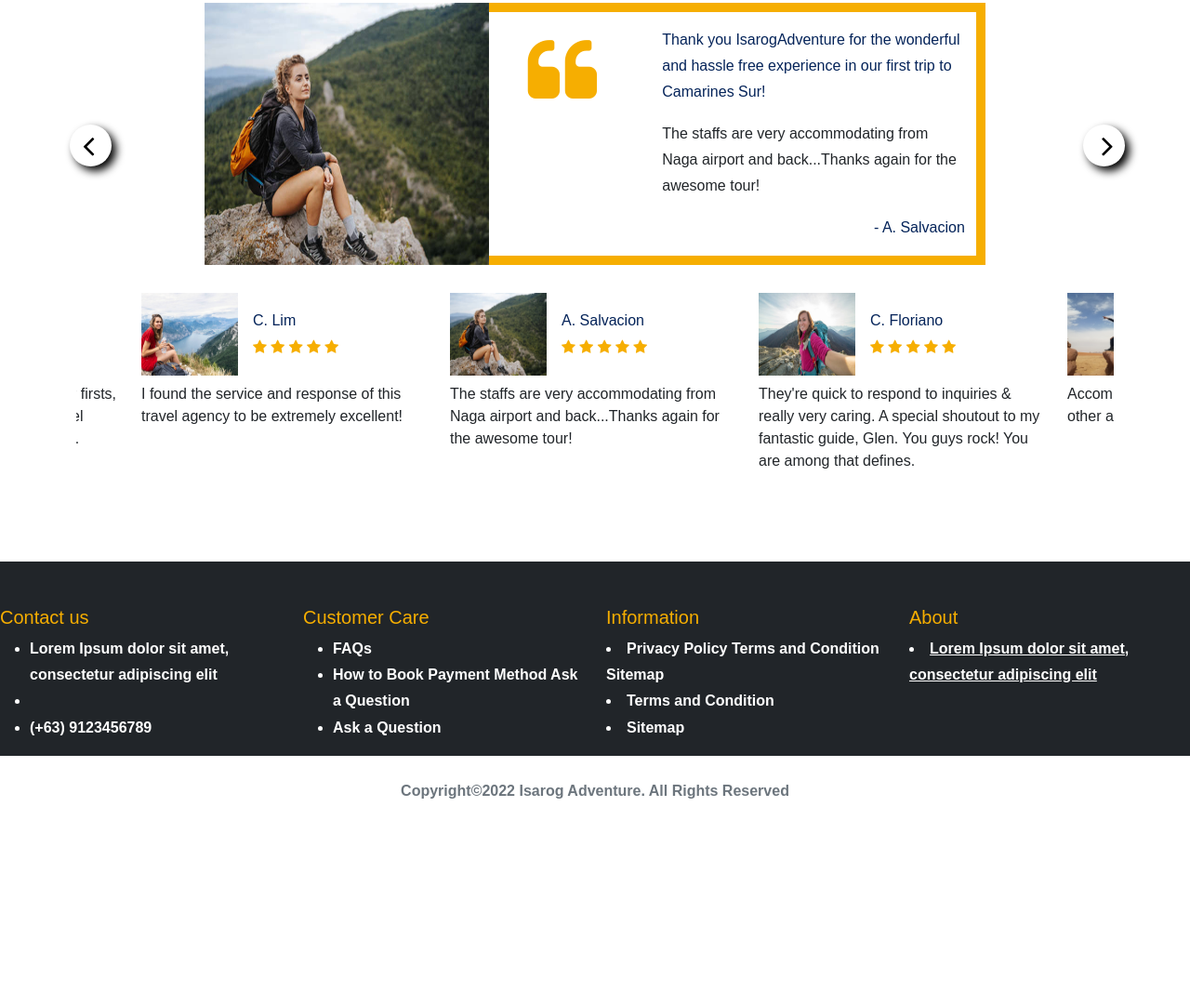
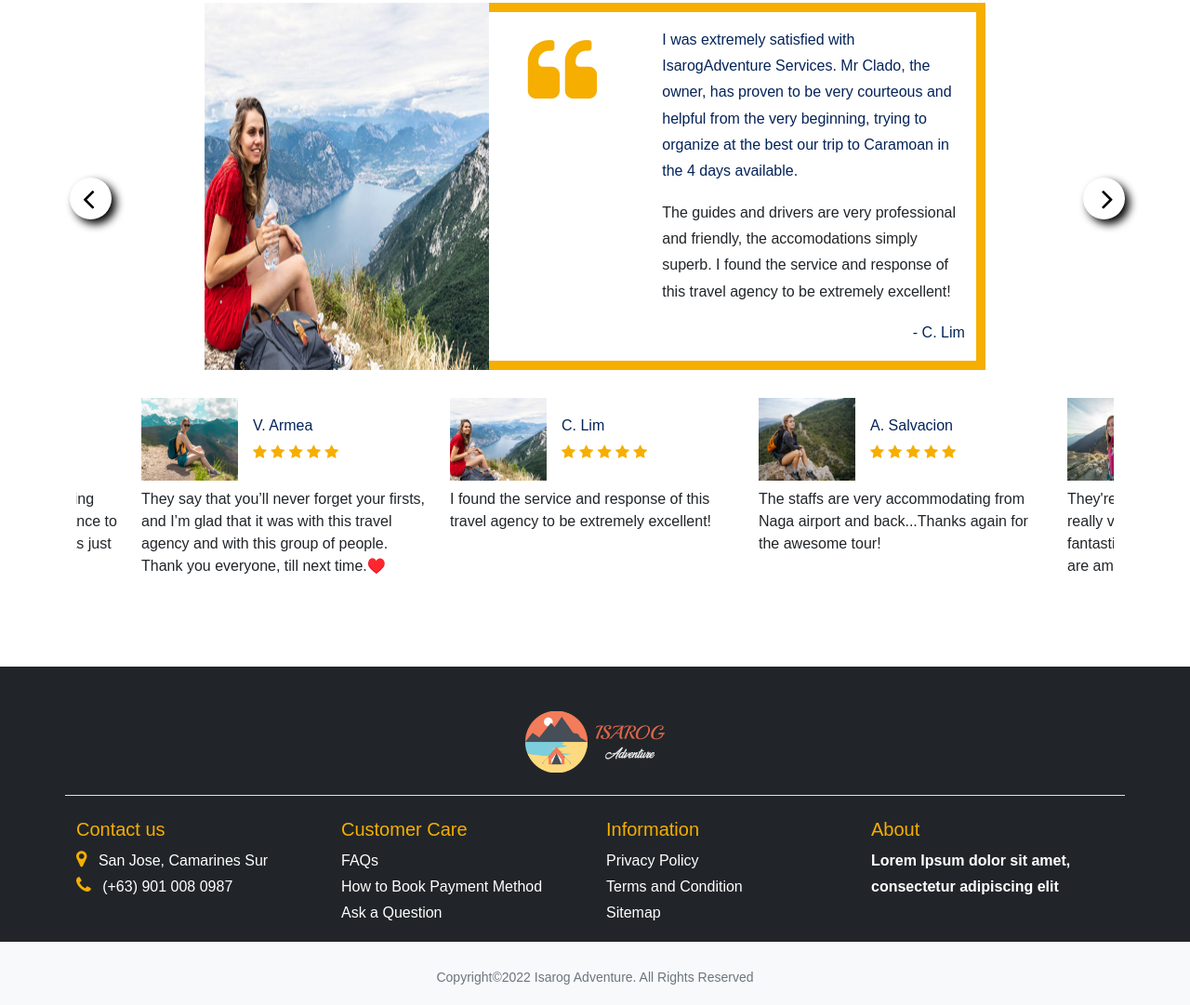
Before and after one commit to jomar567/IsarogAdv, a plain HTML site: page index.html in a window 1280 px wide. Shown: the part 3759-4840 px from the top of the page at 93% size. Before the commit the page ends 4640 px from the top, so only its background shows below. Drawn offline with nearby package versions, Linux system fonts and the light colour scheme; a web font is replaced by a local one.

Commit message:
fix footer

```diff
--- a/assets/css/style.css
+++ b/assets/css/style.css
@@ -14,6 +14,12 @@ a, a:hover{
   text-decoration: none;
   color: inherit;
 }
+ul {
+  padding: 0;
+}
+ul li {
+  list-style-type: none;
+}
 .gilroy-heavy {
   font-family:'Gilroy-Heavy', sans-serif;
 }
@@ -22,6 +28,9 @@ a, a:hover{
 }
 .gilroy-light {
   font-family:'Gilroy-Light', sans-serif;
+}
+.gilroy-bold {
+  font-family:'Gilroy-Bold', sans-serif;
 }
 
 /* MAIN COLOR PALETTE */
--- a/assets/js/script.js
+++ b/assets/js/script.js
@@ -43,7 +43,7 @@ $(document).ready(function(){
     speed: 300,
     slidesToShow: 1,
     slidesToScroll: 1,
-    autoplay: true,
+    // autoplay: true,
     fade: true,
     adaptiveHeight: true,
     asNavFor: '.thumbnail',
--- a/index.html
+++ b/index.html
@@ -738,37 +738,73 @@
     </section>
 
     <!-- INSERT FOOTER CODE -->
-    <footer>
-      <footer class="row pt-5 bg-dark text-white">
-        <div class="col-md-3 col-sm-12">
+    <footer class="container-fluid pt-5 bg-dark text-white">
+      <img src="/assets/images/Logo.png" alt="" class="m-auto d-block pb-4">
+      <div class="container border-top pt-4">
+        <div class="row">
+          <div class="col">
             <h5 class="text-yellow">Contact us</h5>
             <ul>
-              <li class="text-white fa-sharp fa-solid fa-location-dot"><strong>Lorem Ipsum dolor sit amet, consectetur adipiscing elit</strong><li>
-              <li class="text-white"><strong>(+63) 9123456789</strong></li>
+              <li>
+                <i class="fa fa-map-marker fs-5 me-2 text-yellow" aria-hidden="true"></i>
+                San Jose, Camarines Sur
+              </li>
+              <li>
+                <i class="fa fa-phone fs-5 me-2 text-yellow" aria-hidden="true"></i>
+                (+63) 901 008 0987
+              </li>
             </ul>
           </div>
-        <div class="col-md-3 col-sm-12">
+          <div class="col">
             <h5 class="text-yellow">Customer Care</h5>
             <ul>
-            <li class="text-white"><strong>FAQs</strong></li>
-            <li class="text-white"><strong>How to Book Payment Method Ask a Question</strong></li>
-            <li class="text-white"><strong>Ask a Question</strong></li>
+              <li>
+                <a href="#">FAQs</a>
+              </li>
+              <li>
+                <a href="#">
+                  How to Book Payment Method
+                </a>
+              </li>
+              <li>
+                <a href="#">
+                  Ask a Question
+                </a>
+              </li>
             </ul>
           </div>
-      <div class="col-md-3 col-sm-12">
+          <div class="col">
             <h5 class="text-yellow">Information</h5>
-        <li class="text-white"><strong>Privacy Policy Terms and Condition Sitemap</strong></li>
-        <li class="text-white"><strong>Terms and Condition</strong></li>
-        <li class="text-white"><strong>Sitemap</strong></li>
+            <ul>
+              <li>
+                <a href="#">
+                  Privacy Policy
+                </a>
+              </li>
+              <li>
+                <a href="#">
+                  Terms and Condition
+                </a>
+              </li>
+              <li>
+                <a href="#">
+                  Sitemap
+                </a>
+              </li>
+            </ul>
           </div>
-    <div class="col-md-3 col-sm-12">
+          <div class="col">
             <h5 class="text-yellow">About</h5>
-      <u>
+            <ul>
               <li><strong>Lorem Ipsum dolor sit amet, consectetur adipiscing elit</strong></li>
-      </u>
+            </ul>
           </div>
-  <div class="col-12 pt-4 text-center text-muted bg-white">
-    <p class=""><strong>Copyright©2022 Isarog Adventure. All Rights Reserved</strong></p>
+        </div>
+      </div>
+      <div class="row">
+        <div class="col pt-4 text-center text-muted bg-light">
+          <p class="gilroy-medium"><small>Copyright©2022 Isarog Adventure. All Rights Reserved</small></p>
+        </div>
       </div>
     </footer>
 
```
Lines whose indentation alone changed are shown as unchanged.
